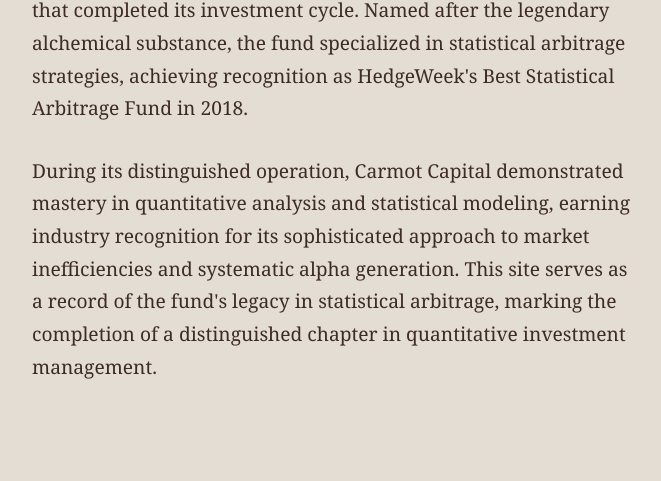
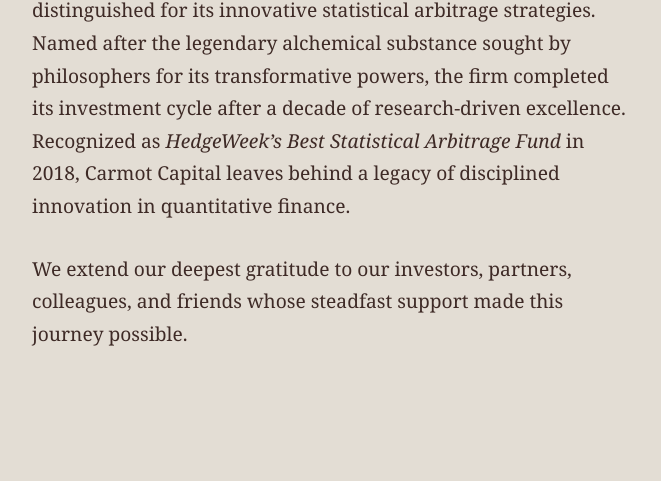
Before and after one commit to 1gso/Old_carmot, a plain HTML site: page index.html in a window 1280 px wide. Shown: the part 951-1432 px from the top of the page, without its empty margins (308-969 px from the left). After the commit the page ends 1400 px from the top, so only its background shows below. Drawn offline with Linux system fonts and the light colour scheme.

Commit message:
Update index.html
Better description and text.

```diff
--- a/index.html
+++ b/index.html
@@ -1,5 +1,4 @@
 <!DOCTYPE html>
-
 <html lang="en">
 <head>
   <meta charset="UTF-8" />
@@ -65,23 +64,19 @@
 <body>
   <h1>Carmot Capital</h1>
   <div class="award-subtitle">Best Statistical Arbitrage Fund 2018</div>
-
   <!-- Your main company image -->
-
   <img src="carmot capital horiz white bg.png" alt="Carmot Capital" style="max-width: 400px; margin: 30px auto; display: block;" />
-
   <!-- Award section -->
-
   <div class="award-section">
     <img src="IMG_3595.jpeg" alt="HedgeWeek Best Statistical Arbitrage Fund 2018" class="award-logo" />
     <div class="award-text">Best Statistical Arbitrage Fund 2018</div>
   </div>
+ <p style="text-align: left;">
+  <strong>Carmot Capital</strong> was an award-winning quantitative hedge fund distinguished for its innovative statistical arbitrage strategies. Named after the legendary alchemical substance sought by philosophers for its transformative powers, the firm completed its investment cycle after a decade of research-driven excellence. Recognized as <em>HedgeWeek’s Best Statistical Arbitrage Fund</em> in 2018, Carmot Capital leaves behind a legacy of disciplined innovation in quantitative finance.
+</p>
+<p style="text-align: left;">
+  We extend our deepest gratitude to our investors, partners, colleagues, and friends whose steadfast support made this journey possible.
+</p>
 
-  <p style="text-align: left;">
-    Carmot Capital was an award-winning quantitative hedge fund that completed its investment cycle. Named after the legendary alchemical substance, the fund specialized in statistical arbitrage strategies, achieving recognition as HedgeWeek's Best Statistical Arbitrage Fund in 2018.
-  </p>
-  <p style="text-align: left;">
-    During its distinguished operation, Carmot Capital demonstrated mastery in quantitative analysis and statistical modeling, earning industry recognition for its sophisticated approach to market inefficiencies and systematic alpha generation. This site serves as a record of the fund's legacy in statistical arbitrage, marking the completion of a distinguished chapter in quantitative investment management.
-  </p>
 </body>
 </html>
```
